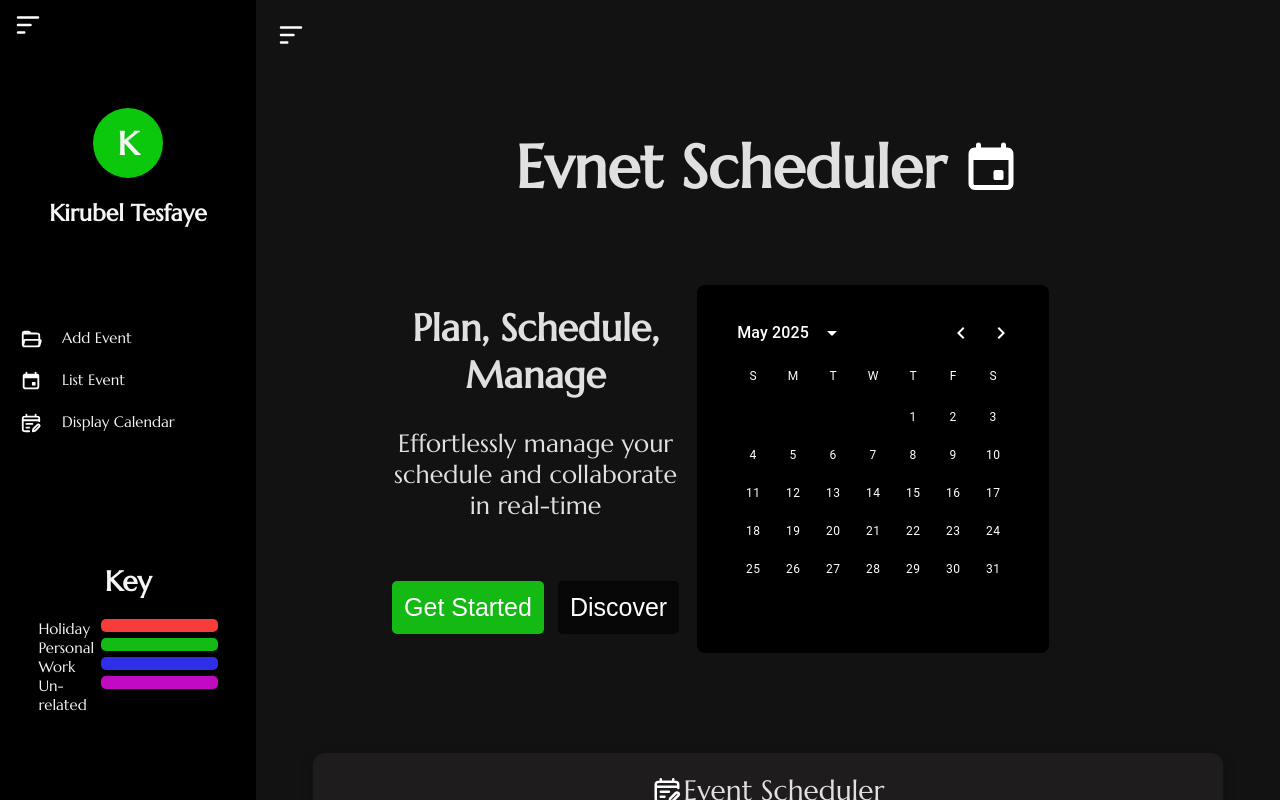
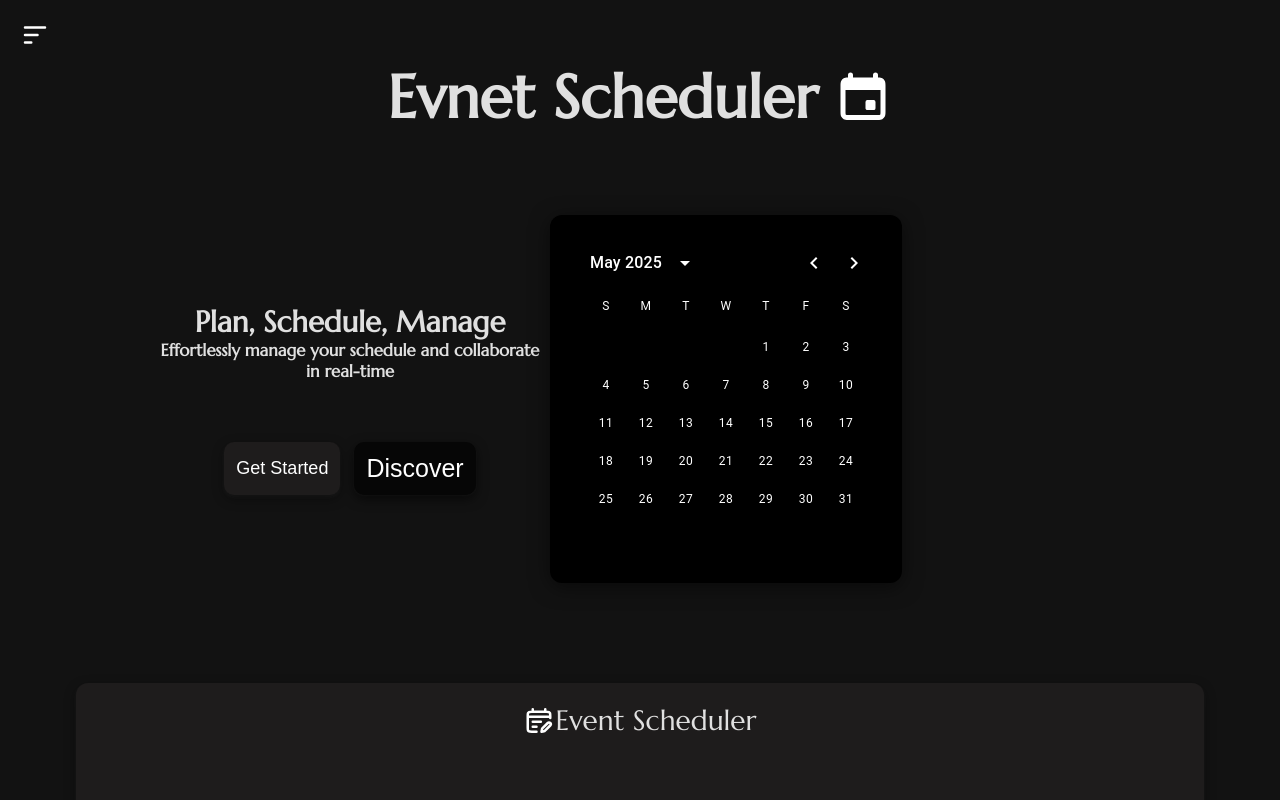
Before and after one commit to Kirubel-Te/Event-Scheduler, a React (Vite) app: page / in a window 1280 px wide. Built offline with nearby package versions, Linux system fonts and the light colour scheme.

Commit message:
add toggle property

```diff
--- a/src/App.css
+++ b/src/App.css
@@ -22,10 +22,17 @@ body{
   overflow-y: auto;
   height: 100vh;
 }
-.sideBar{
+
+.sideBar {
   width: 20%;
+  transform: translateX(0);
+  transition: transform 0.3s ease;
+}
 
+.sideBar.closed {
+  transform: translateX(-100%);
 }
+
 .main-body{
   width: 80%;
 }
--- a/src/App.jsx
+++ b/src/App.jsx
@@ -2,6 +2,7 @@ import Form from "./components/Form";
 import Holiday from "./components/Holiday";
 import SideBar from './components/SideBar';
 import Home from './components/Home'
+import React from "react";
 import Icalendar from './components/BasicDateCalendar'
 
 import './App.css'
@@ -10,13 +11,22 @@ import './App.css'
 
 
 export default function App(){
+  const[toggle,settoggle] = React.useState(false)
+  function clickhandler(){
+    settoggle(prev => !prev)
+  }
+
+  const mainstyle = {
+    width: '100%',
+  }
+
   return(
     <div className="main-content">
-      <div className="sideBar">
-        <SideBar/>
-      </div>
-      <div className="main-body">
-        <Home/>
+      {toggle && <div className={`sideBar ${!toggle ? 'closed' : ''}`}>
+        <SideBar Sclick={clickhandler} Stoggle={toggle} />
+      </div>}
+      <div className="main-body" style={!toggle ? mainstyle : undefined}>
+        <Home click={clickhandler} toggle={toggle}/>
       </div>
     </div>
   )
--- a/src/components/BasicDateCalendar.jsx
+++ b/src/components/BasicDateCalendar.jsx
@@ -12,8 +12,9 @@ export default function BasicDateCalendar() {
                     backgroundColor: '#000000',
                     color: 'white',
                     padding: 2,
-                    borderRadius: 2,
+                    borderRadius: 3,
                     display: 'inline-block',
+                    boxShadow: '0px 4px 20px rgba(0, 0, 0, 0.5)',
                 }}
             >
                 <DateCalendar
--- a/src/components/Home.css
+++ b/src/components/Home.css
@@ -2,6 +2,9 @@
     display: flex;
     justify-content: left;
     padding: 20px;
+    position: fixed;
+    top: 0;
+    left: 0;
 }
 .toggleclass img{
     width: 30px;
@@ -54,14 +57,20 @@ header img{
     color: white;
     font-size: 25px;
     border: none;
-    border-radius: 5px;
+    border-radius: 10px;
     cursor: pointer;
 }
 #btn1{
-    background-color: rgb(20, 185, 20);
+    background-color: #1e1c1c;
+    font-size: large;
+    box-shadow:0 4px 12px rgba(0, 0, 0, 0.4), 0 2px 4px rgba(255, 255, 255, 0.05);
+
 }
 #btn2{
     background-color: rgb(6, 6, 6);
+    box-shadow: 0 4px 12px rgba(0, 0, 0, 0.6), 0 1px 2px rgba(255, 255, 255, 0.05);
+    font-size: 25px;
+
 }
 
 .home-foot{
--- a/src/components/Home.jsx
+++ b/src/components/Home.jsx
@@ -6,20 +6,20 @@ import Icalendar from './BasicDateCalendar'
 import Material from '../assets/material-ui.svg'
 import ReactL from '../assets/react.svg'
 
-export default function Home(){
+export default function Home({click,toggle}){
     return(
         <div>
-            <div className='toggleclass'>
-                <img src={Menu} alt='menu'/>
-            </div>
+            {!toggle && <div className='toggleclass'>
+                <img src={Menu} alt='menu'onClick={click}/>
+            </div>}
             <header>
                 <h1>Evnet Scheduler</h1>
                 <img src={Event}/>
             </header>
             <div className='cal-home'>
                 <div className='cal-p'>
-                    <h2>Plan, Schedule, Manage</h2>
-                    <p>Effortlessly manage your schedule and collaborate in real-time</p>
+                    <h3>Plan, Schedule, Manage</h3>
+                    <h6>Effortlessly manage your schedule and collaborate in real-time</h6>
                     <div className='button-name'>
                         <button id='btn1'>Get Started</button>
                         <button id='btn2'>Discover</button>
--- a/src/components/SideBar.css
+++ b/src/components/SideBar.css
@@ -7,7 +7,7 @@
 .collapse-button{
     width: 90%;
     margin: auto;
-    padding-top: 10px;
+    padding-top: 20px;
 }
 .collapse-button .side img{
     width: 100%;
--- a/src/components/SideBar.jsx
+++ b/src/components/SideBar.jsx
@@ -4,12 +4,12 @@ import Calendar from '../assets/calendar.svg'
 import Event from '../assets/event.svg'
 import Folder from '../assets/folder.svg'
 
-export default function SlideBar(){
+export default function SlideBar({Sclick,Stoggle}){
     return(
         <div className='main-side'>
-            <div className='collapse-button'>
-                <div className='side'><img src={Menu} alt='sidebarMenu'/></div>
-            </div>
+            {Stoggle && <div className='collapse-button'>
+                <div className='side'><img src={Menu} alt='sidebarMenu' onClick={Sclick} /></div>
+            </div>}
 
             <div className='Profile'>
                 <div className='P-img'>
@@ -37,7 +37,7 @@ export default function SlideBar(){
                 </ul>
             </div>
 
-            <div className="key">
+            {/* <div className="key">
                 <h4>Key</h4>
                 <div className='keyList'>
                     <ul>
@@ -59,7 +59,7 @@ export default function SlideBar(){
                         </li>
                     </ul>
                 </div>
-            </div>
+            </div> */}
         </div>
     )
 }
```
